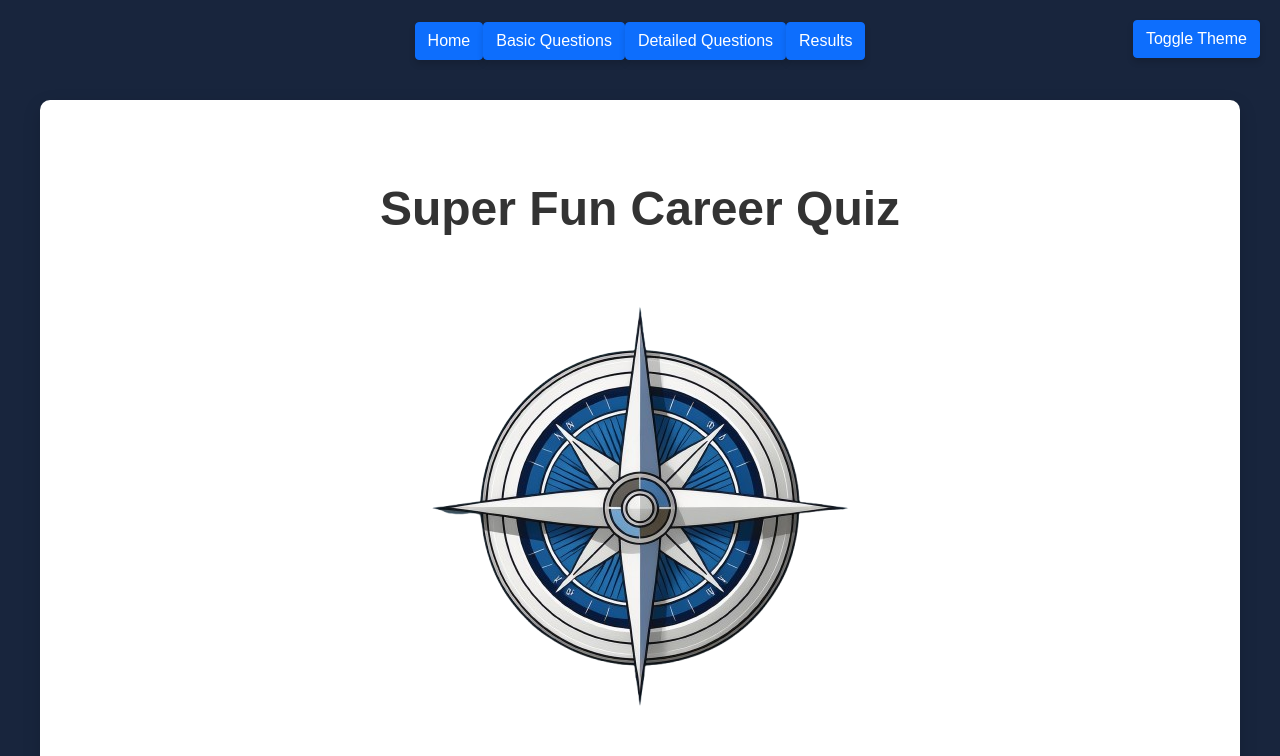
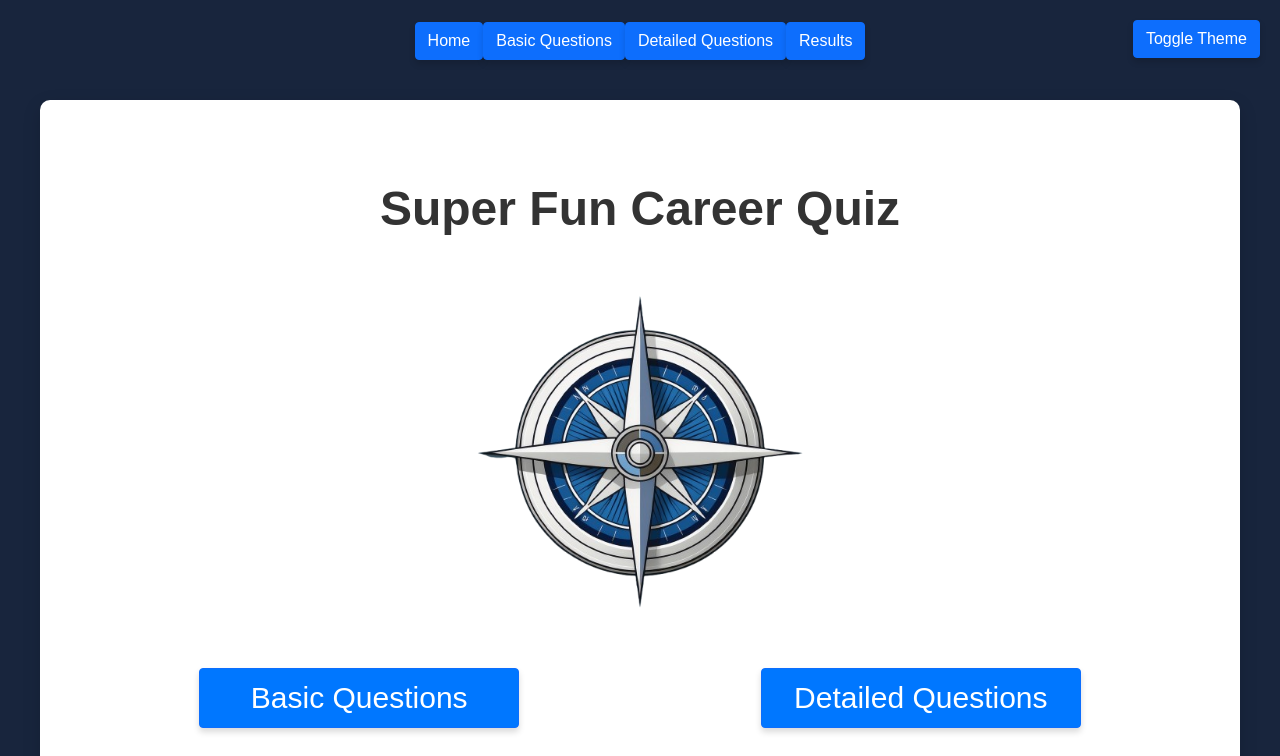
Before and after one commit to dstark12/starter_helpi, a React (Create React App) app: page / in a window 1280 px wide. Shown: the top 756 px of the page. Built offline with nearby package versions, Linux system fonts and the light colour scheme.

Commit message:
Fixed logo image sizing and home page container sizing.

```diff
--- a/src/Components/home.tsx
+++ b/src/Components/home.tsx
@@ -9,9 +9,10 @@ export function Home({ setPage }: { setPage: (page: string) => void }): React.JS
         <div className="container">
             <header>
                 <h1>Super Fun Career Quiz</h1>
-                <img src={logo} alt="Logo" className="logo" />
+                <img style={{width: "75%", aspectRatio: 1}} src={logo} alt="Logo" className="logo" />
             </header>
             <div className="button-container-wrapper">
+
                 <div className="button-container">
                     <div className="left-button">
                         <Button className="quiz_button"
--- a/src/Styles/home.css
+++ b/src/Styles/home.css
@@ -38,7 +38,7 @@ html, body {
     display: flex;
     flex-direction: column;
     align-items: center;
-    height: 100vh; /* Full viewport height */
+    /*height: 150vh; /* Full viewport height */
     padding: 20px; /* Add some padding */
 }
 
```
